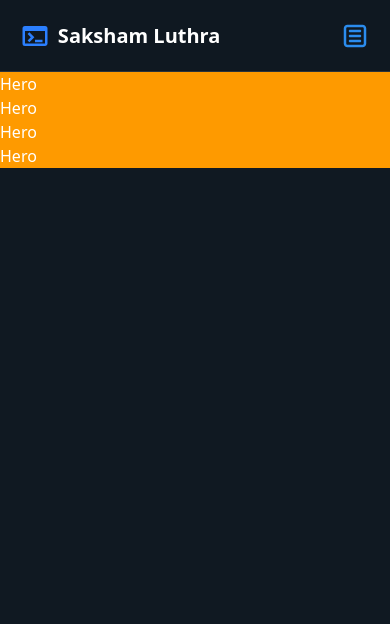
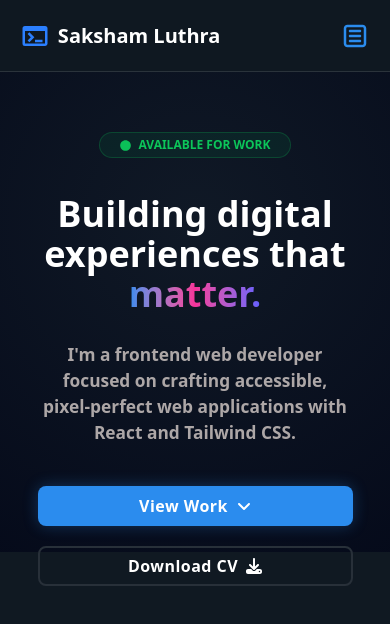
Before and after one commit to SakshamL/Portfolio, a React (Vite) app: page / in a window 390 px wide. Shown: the top 624 px of the page. Built offline with nearby package versions, Linux system fonts and the light colour scheme.

Commit message:
responsive hero section mobile designed

```diff
--- a/src/App.jsx
+++ b/src/App.jsx
@@ -14,9 +14,6 @@ function App() {
       <div>
         <Navigation />
         <Hero />
-        <Hero />
-        <Hero />
-        <Hero />
       </div>
     </>
   );
--- a/src/Sections/Hero.jsx
+++ b/src/Sections/Hero.jsx
@@ -1,7 +1,46 @@
 import React from "react";
+import { FaCircle } from "react-icons/fa";
+import { FaAngleDown } from "react-icons/fa6";
+import { FaDownload } from "react-icons/fa6";
 
 const Hero = () => {
-  return <div className="m-0 w-full flex flex-col bg-amber-500">Hero</div>;
+  return (
+    <>
+      <div id="hero" className="h-120 w-full bg-[#020617] relative bg-">
+        <div
+          className="absolute inset-0 z-0"
+          style={{
+            backgroundImage: `radial-gradient(circle 500px at 50% 150px, rgba(16, 25, 38, 1), transparent)`,
+          }}
+        >
+          <div className="w-full flex flex-col items-center justify-center gap-5 mt-15 px-5">
+            <h1 className="flex items-center px-5 py-1 rounded-2xl text-xs font-semibold bg-[#0cc65914] text-[#0cc65a] border border-[#0cc65937] w-fit gap-2">
+              <FaCircle className="text-[11px] fade-in-alternate" />
+              AVAILABLE FOR WORK
+            </h1>
+            <h2 className="text-4xl text-center font-bold w-full mt-4">
+              Building digital experiences that{" "}
+              <span className="bg-linear-to-r from-primary via-pink-500 to-indigo-500 text-transparent bg-clip-text">
+                matter.
+              </span>
+            </h2>
+            <h3 className="text-center text-[13pt] font-semibold text-[#ada7a7] w-[90%] mt-2">
+              I'm a frontend web developer focused on crafting accessible,
+              pixel-perfect web applications with React and Tailwind CSS.
+            </h3>
+            <div className="flex flex-col sm:flex-row gap-5 items-center justify-center w-[90%] mt-5">
+              <button className="h-10 w-full flex items-center justify-center gap-2 primary_button px-4 ">
+                View Work <FaAngleDown />
+              </button>
+              <button className="h-10 w-full font-semibold flex border-2 px-4 gap-2 items-center justify-center rounded-lg cursor-pointer leading-normal tracking-[0.030em] border-card-border">
+                Download CV <FaDownload />
+              </button>
+            </div>
+          </div>
+        </div>
+      </div>
+    </>
+  );
 };
 
 export default Hero;
--- a/src/index.css
+++ b/src/index.css
@@ -48,12 +48,29 @@
     -webkit-backdrop-filter: blur(12px);
   }
 
+  .fade-in-alternate {
+    animation: fade-in-alternate 0.8s ease-in-out 0s infinite alternate none;
+  }
+
+  @keyframes fade-in-alternate {
+    0% {
+      opacity: 0.3;
+    }
+    100% {
+      opacity: 1;
+    }
+  }
+
   .sm-navbar {
     @apply sm:px-10 sm:justify-between sm:mx-0 lg:pl-40 lg:pr-45 md:px-20;
   }
 
   .sm-menu-list {
     @apply sm:static sm:h-auto sm:w-auto sm:flex-row sm:translate-x-0 sm:py-0 sm:border-none sm:bg-transparent;
+  }
+
+  .primary_button {
+    @apply bg-primary rounded-lg cursor-pointer transition-all duration-200 ease-in-out hover:bg-blue-600 text-white font-semibold leading-normal tracking-[0.030em] shadow-[0_0_15px_rgba(43,140,238,0.3)] transform-gpu backface-hidden will-change-transform;
   }
 
   /* Custom scrollbar logic remains similar */
```
